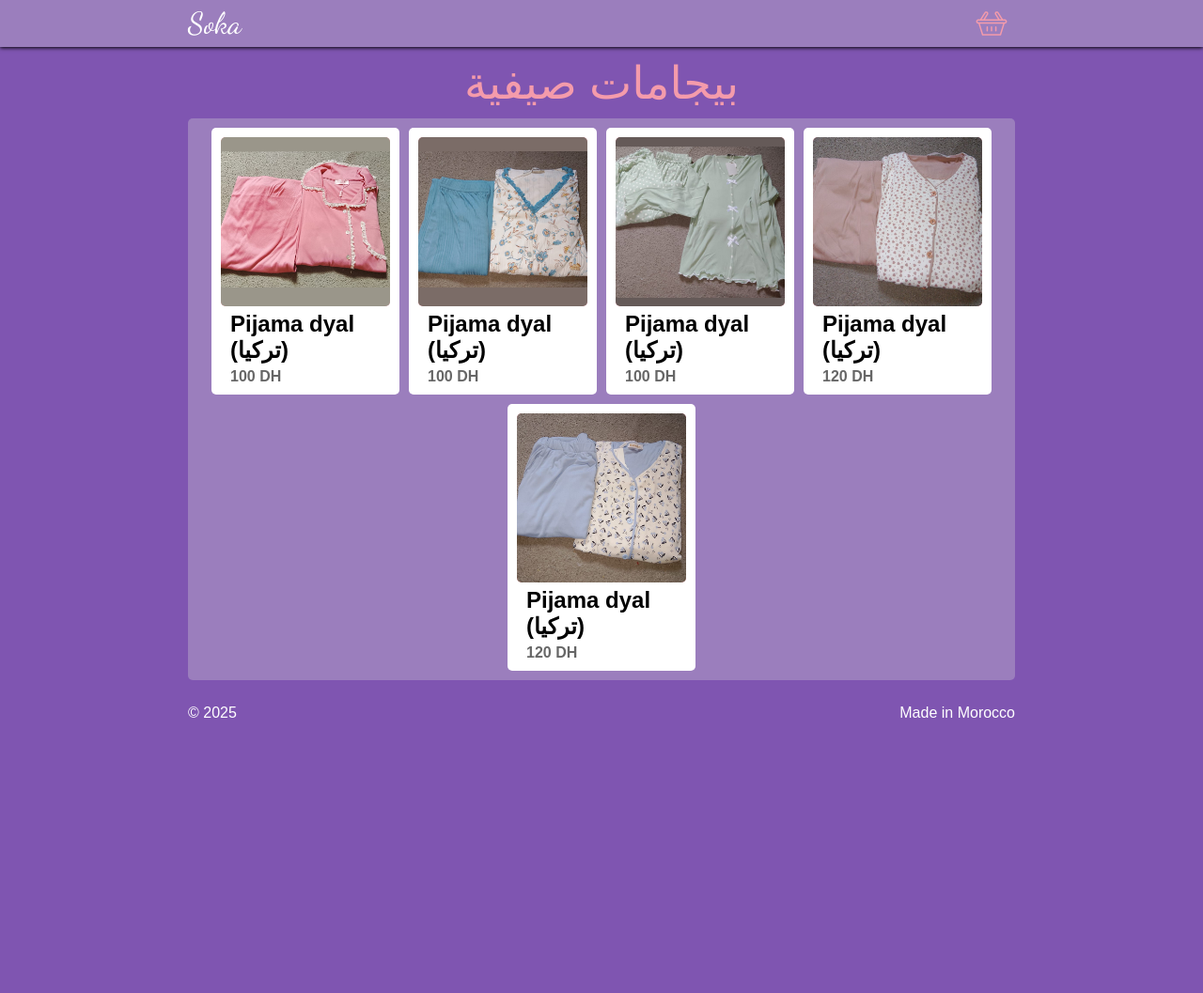
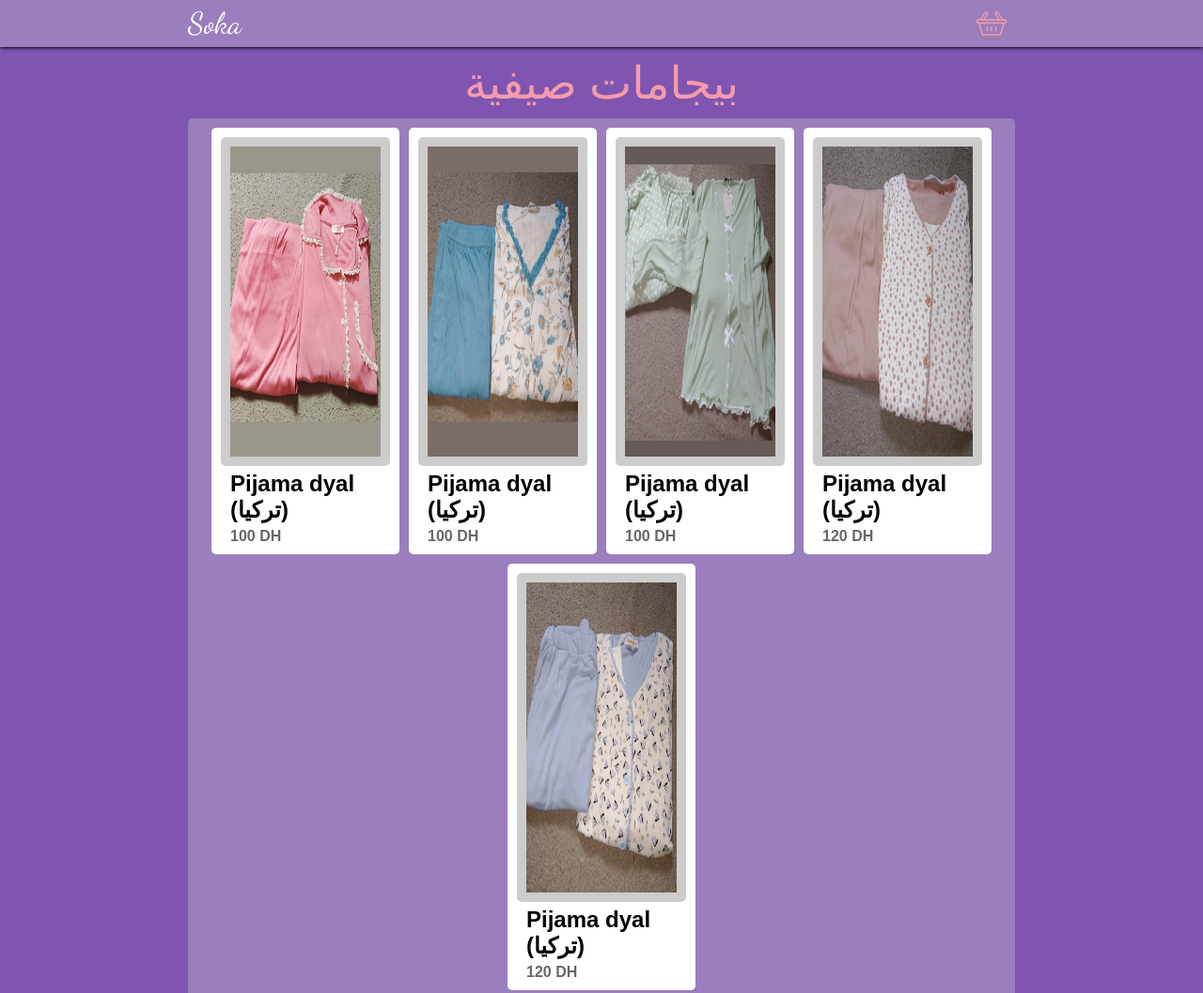
Before and after one commit to sokashop/sokashop.github.io, a plain HTML site: page index.html in a window 1280 px wide. Shown: the top 1057 px of the page at 94% size. Before the commit the page ends 800 px from the top, so only its background shows below. Drawn offline with Linux system fonts and the light colour scheme.

Commit message:
Update master.css

```diff
--- a/assets/css/master.css
+++ b/assets/css/master.css
@@ -111,8 +111,11 @@ main div.product div{
 }
 main div.product div img{
     width:180px;
-    background-color: #F49BAB;
+    padding:10px;
+    background-color: rgba(0, 0, 0, 0.2);
     border-radius: 5px;
+    max-width: 350px;
+    min-height: 350px;
 }
 main div.product div div.title{
     width:100%;
```
